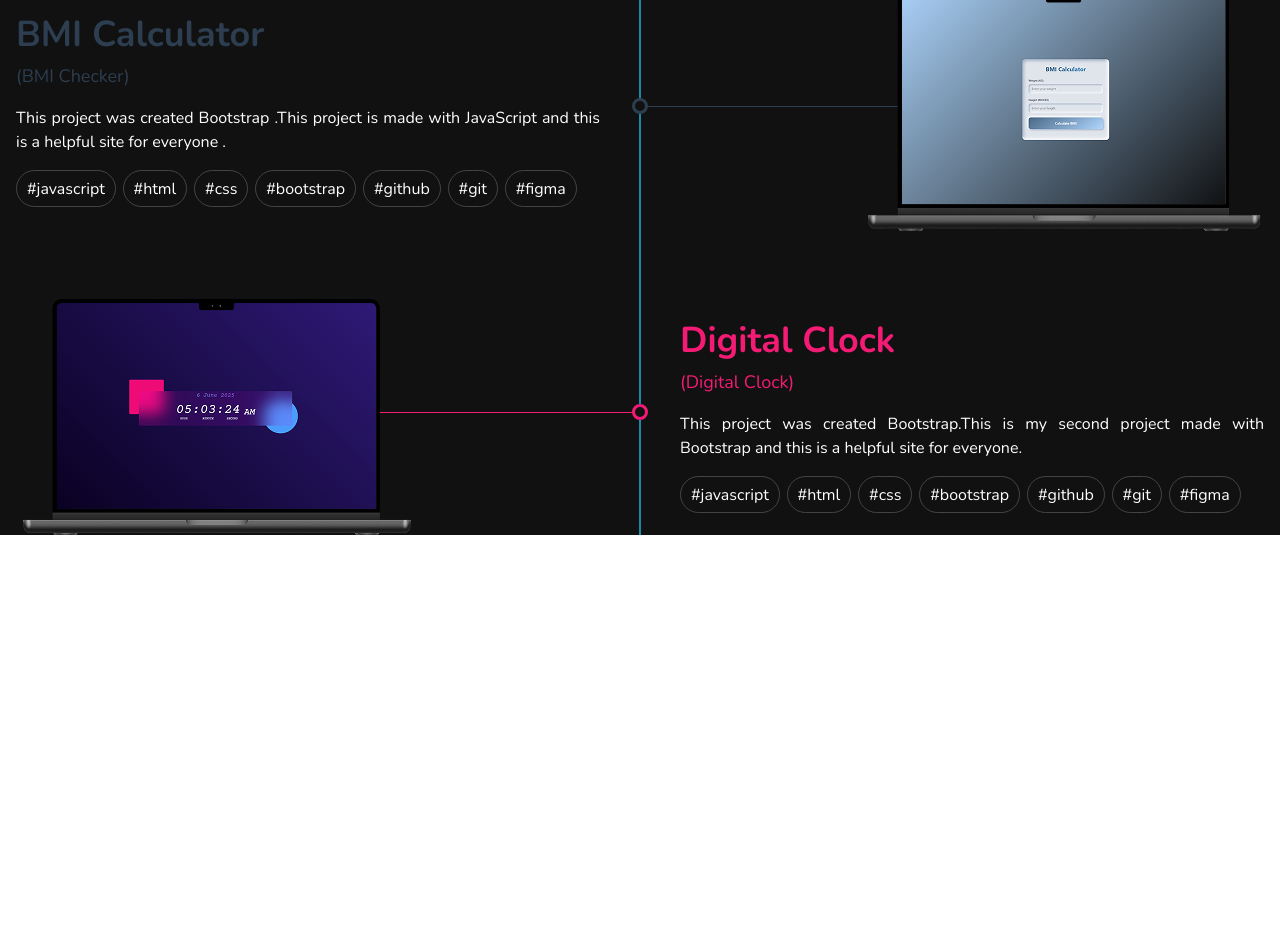
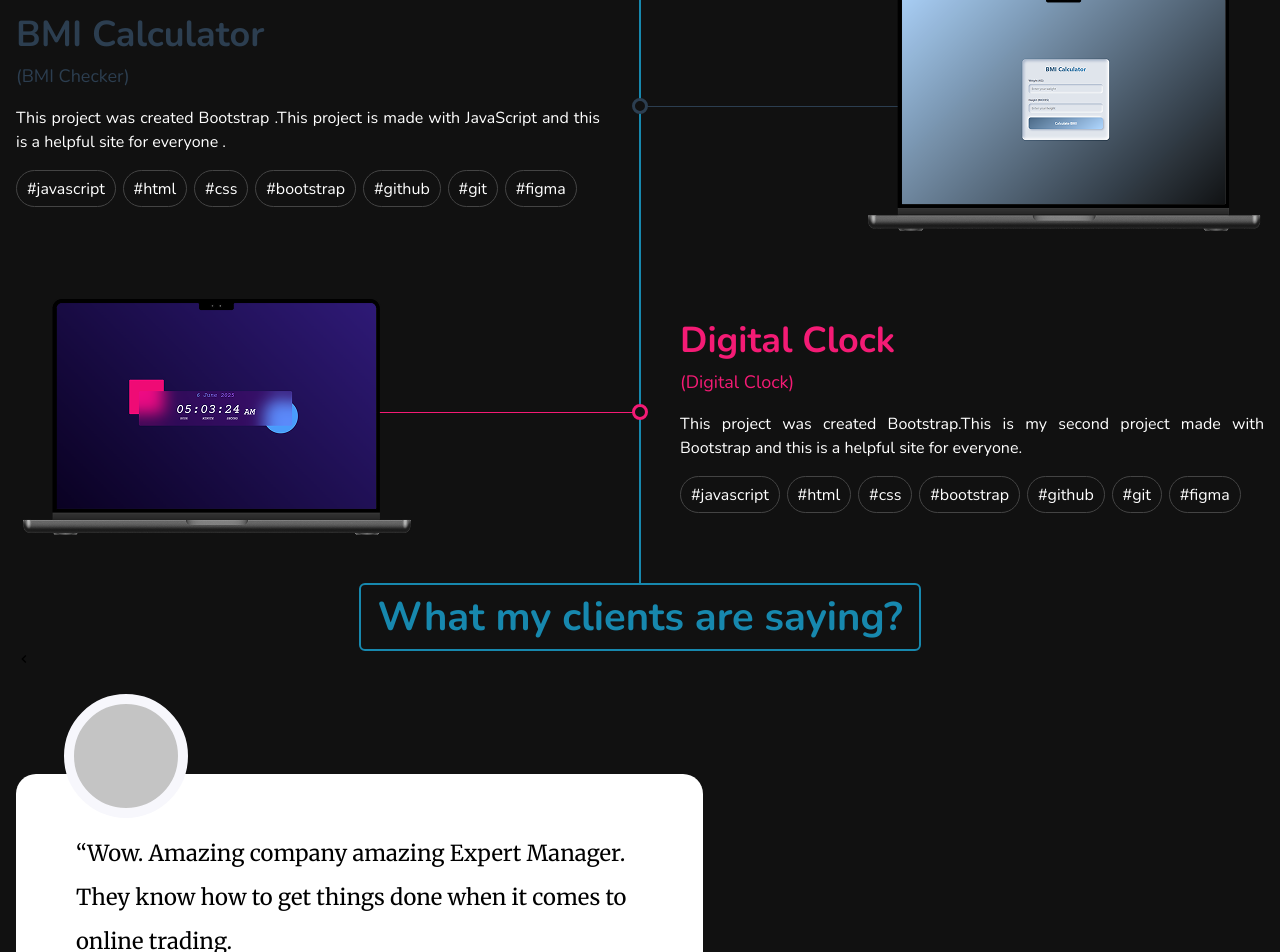
Before and after one commit to nayebislam/React_Portfolio, a React (Vite) app: page / in a window 1280 px wide. Shown: the part 1848-2800 px from the top of the page. Before the commit the page ends 2383 px from the top, so only its background shows below. Built offline with nearby package versions, Linux system fonts and the light colour scheme.

Commit message:
slider add

```diff
--- a/package.json
+++ b/package.json
@@ -19,6 +19,8 @@
     "react": "^19.1.0",
     "react-dom": "^19.1.0",
     "react-icons": "^5.5.0",
+    "react-slick": "^0.30.3",
+    "slick-carousel": "^1.8.1",
     "tailwindcss": "^4.1.8"
   },
   "devDependencies": {
--- a/src/App.jsx
+++ b/src/App.jsx
@@ -1,6 +1,7 @@
 import './App.css'
 import LatestWork from './Components/LatestWorks/LatestWork'
 import Navbar from './Components/Navbar/Navbar'
+import ReviewSlider from './Components/Slider/ReviewSlider'
 
 function App() {
 
@@ -9,6 +10,7 @@
     <>
       <Navbar />
       <LatestWork />
+      <ReviewSlider />
     </>
 
   )
--- a/src/Components/Conteiner/Conteiner.jsx
+++ b/src/Components/Conteiner/Conteiner.jsx
@@ -2,7 +2,7 @@
 
 const Conteiner = ({children}) => {
   return (
-    <div className='w-full max-w-screen-xl mx-auto'>{children}</div>
+    <div className='w-full max-w-screen-xl mx-auto px-4'>{children}</div>
   )
 }
 
--- a/src/Components/LatestWorks/LatestWork.jsx
+++ b/src/Components/LatestWorks/LatestWork.jsx
@@ -9,7 +9,7 @@
 
 const LatestWork = () => {
     return (
-        <section className='px-4 bg-dark relative'>
+        <section className='bg-dark relative pb-[48px]'>
             <Conteiner>
                 <div>
                     <h2 className='relative bg-dark z-10 text-3xl sm:text-[40px] font-bold font-button w-max mx-auto text-center text-primary py-2 px-5 sm:border-b-2 border-primary'>Latest Works</h2>
--- a/src/Components/Navbar/Navbar.jsx
+++ b/src/Components/Navbar/Navbar.jsx
@@ -20,7 +20,7 @@
     <section className='bg-dark flex flex-col justify-between h-screen'>
       <div className='z-[9]'>
         <Conteiner>
-          <div className='flex items-center px-4 pt-4 justify-between'>
+          <div className='flex items-center pt-4 justify-between'>
             <svg
               width="70"
               height="70"
--- /dev/null
+++ b/src/Components/Slider/ReviewSlider.jsx
@@ -0,0 +1,49 @@
+import React from 'react'
+import Conteiner from '../Conteiner/Conteiner'
+import "slick-carousel/slick/slick.css";
+import Slider from "react-slick";
+import { MdKeyboardArrowLeft } from "react-icons/md";
+import { MdKeyboardArrowRight } from "react-icons/md";
+
+const ReviewSlider = () => {
+    var settings = {
+        dots: false,
+        infinite: true,
+        arrows: true,
+        prevArrow: <MdKeyboardArrowLeft />,
+        nextArrow: <MdKeyboardArrowRight />,
+        speed: 500,
+        slidesToShow: 1,
+        slidesToScroll: 1,
+    };
+    return (
+        <section className='bg-dark'>
+            <Conteiner>
+                <h2
+                    class="font-button text-3xl sm:text-[40px] bg-[#111] sm:w-max relative z-10 font-bold px-4 py-2 mx-auto text-center text-[#1788ae] sm:border-2 border-[#1788ae] rounded-md"
+                >
+                    What my clients are saying?
+                </h2>
+                <div className='w-full max-w-[687px]'>
+                    <Slider {...settings}>
+                        <div className='relative mt-[107px]'>
+                            <div className='absolute top-[-80px] left-[48px] w-[124px] h-[124px] rounded-full bg-[#C4C4C4] z-10 border-[10px] border-[#F7F7FC]'></div>
+                            <div className='py-[45px] xl:py-[57px] px-[50px] xl:px-[60px] bg-white rounded-[20px] relative xl:shadow-[10px_10px_4px_-2px_rgba(0,0,0,0.25)]'>
+                                {/* <img className='absolute left-[48px] top-[-96px]' src={aboutimage1} alt="" /> */}
+                                <p className='max-w-[567px] font-secondary text-[18px] leading-[29px] xl:text-[22px] xl:leading-[44px] text-peraColor'>“Wow. Amazing company amazing Expert Manager. They know how to get things done when it comes to online trading.</p>
+                                <div className='flex justify-between items-end mt-5 xl:mt-[37px]'>
+                                    <div>
+                                        <h1 className='font-primary font-bold text-[18px] xl:text-[24px] xl:leading-[36px] text-[#30344E]'>Robert Fox</h1>
+                                        <p className='font-secondary text-[16px] leading-[26px] text-[#30344E] mt-[5px] xl:mt-[4px]'>Digital Marketer</p>
+                                    </div>
+                                </div>
+                            </div>
+                        </div>
+                    </Slider>
+                </div>
+            </Conteiner>
+        </section>
+    )
+}
+
+export default ReviewSlider
```
Also changed, not shown: 1 other file (tests, documents, lock files or other folders).
